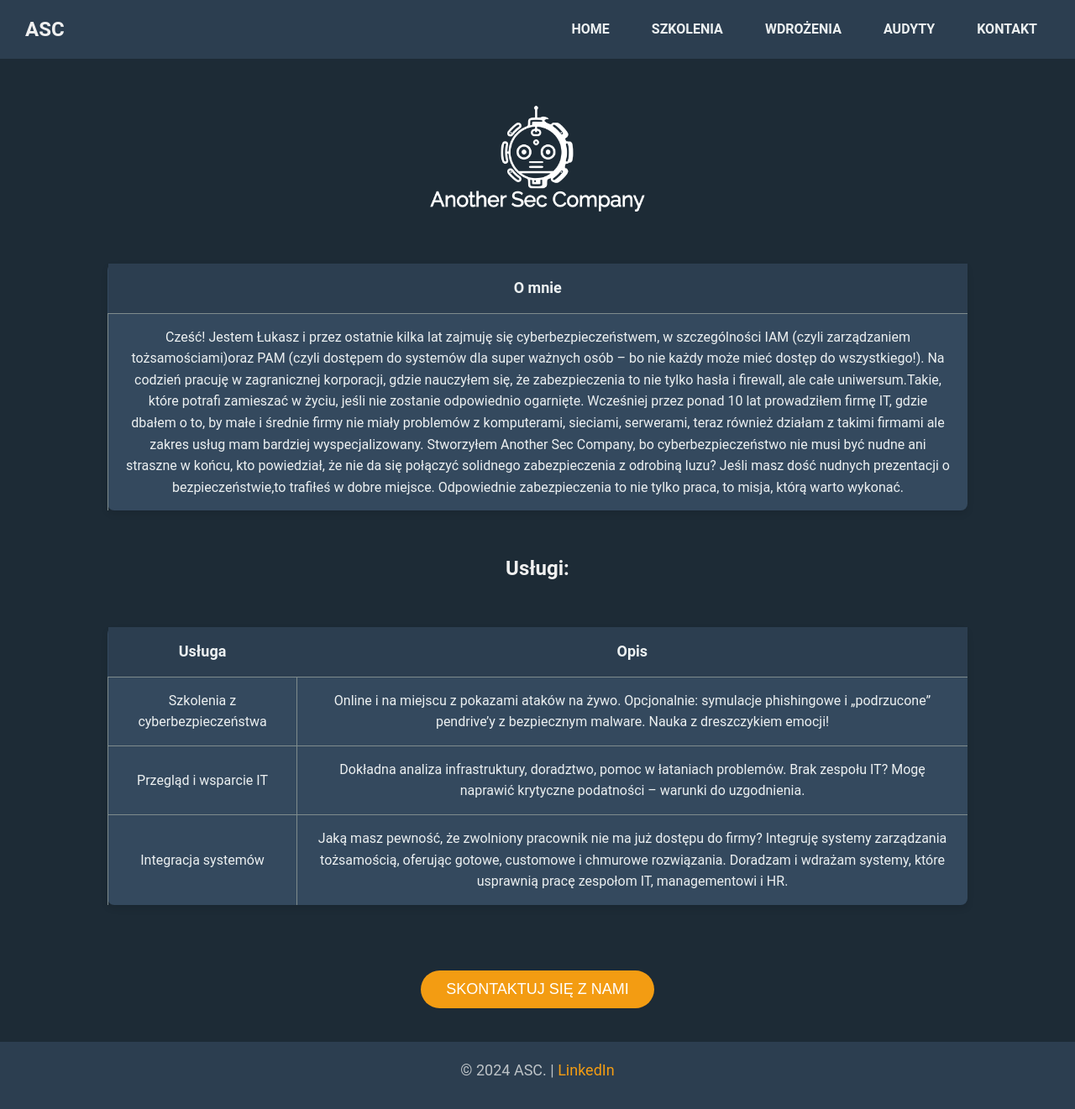
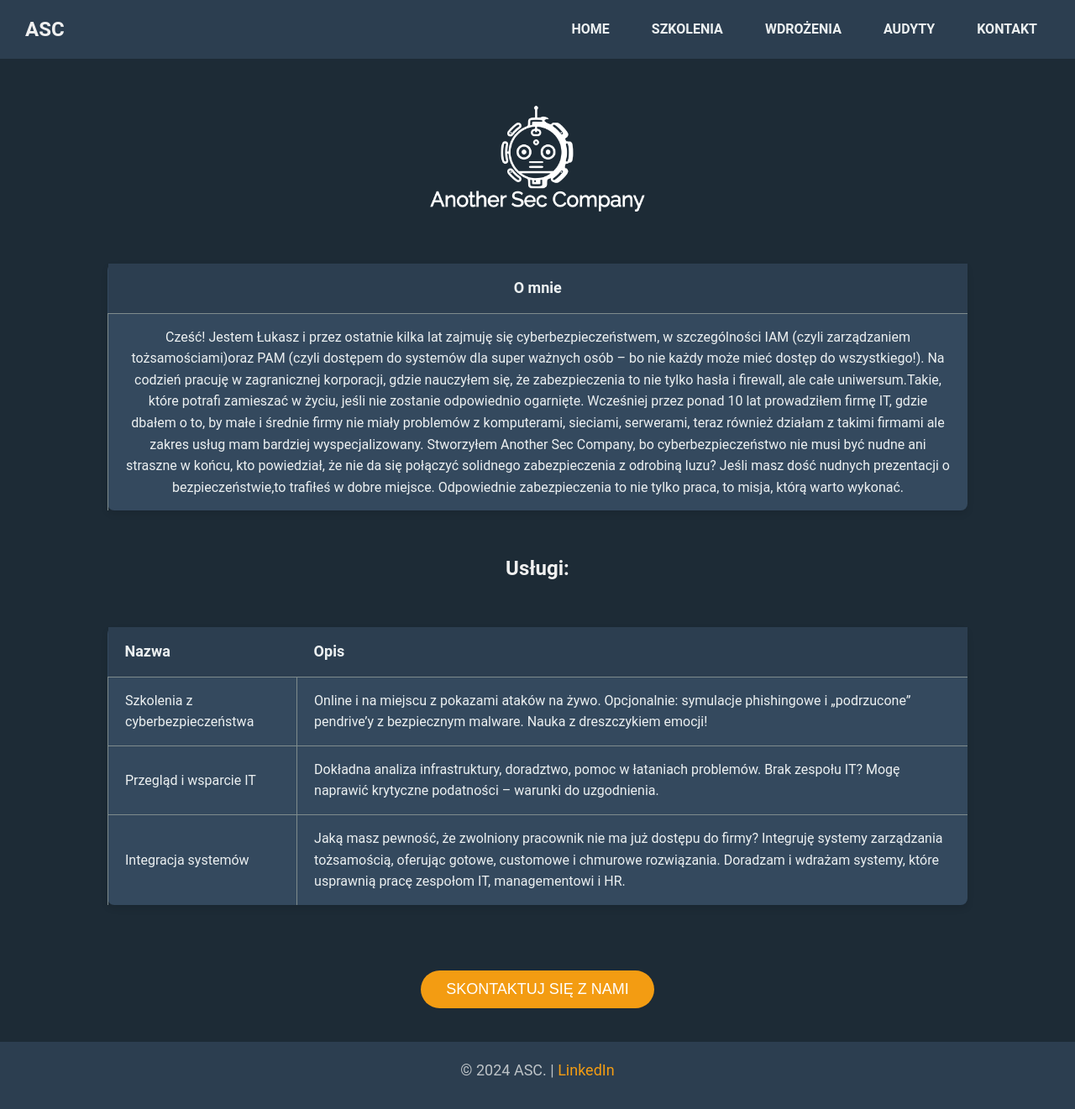
Before and after one commit to dadmins1984/Web, a Jekyll site: the page built from index.md, in a window 1280 px wide and 1321 px high. Shown: the whole window at 84% size. Built offline with Jekyll 4.4.1, drawn with Linux system fonts in a browser that asks for light colours.

Commit message:
gsdgsdggf

```diff
--- a/index.md
+++ b/index.md
@@ -6,14 +6,14 @@ title: "Main."
 ![Logo]({{ site.logo }}){: .responsive-logo }
 
 | **O mnie** |
-|:-----------:|
+|:----------:|
 |Cześć! Jestem Łukasz i przez ostatnie kilka lat zajmuję się cyberbezpieczeństwem, w szczególności IAM (czyli zarządzaniem tożsamościami)oraz PAM (czyli dostępem do systemów dla super ważnych osób – bo nie każdy może mieć dostęp do wszystkiego!). Na codzień pracuję w zagranicznej korporacji, gdzie nauczyłem się, że zabezpieczenia to nie tylko hasła i firewall, ale całe uniwersum.Takie, które potrafi zamieszać w życiu, jeśli nie zostanie odpowiednio ogarnięte. Wcześniej przez ponad 10 lat prowadziłem firmę IT, gdzie dbałem o to, by małe i średnie firmy nie miały problemów z komputerami, sieciami, serwerami, teraz również działam z takimi firmami ale zakres usług mam bardziej wyspecjalizowany. Stworzyłem Another Sec Company, bo cyberbezpieczeństwo nie musi być nudne ani straszne w końcu, kto powiedział, że nie da się połączyć solidnego zabezpieczenia z odrobiną luzu? Jeśli masz dość nudnych prezentacji o bezpieczeństwie,to trafiłeś w dobre miejsce. Odpowiednie zabezpieczenia to nie tylko praca, to misja, którą warto wykonać.|
 
 
 ## Usługi:
 
-| **Usługa** | **Opis** |
-|:----------:|:--------:|
+| **Nazwa** | **Opis** |
+|:----------|:---------|
 |Szkolenia z cyberbezpieczeństwa|Online i na miejscu z pokazami ataków na żywo. Opcjonalnie: symulacje phishingowe i „podrzucone” pendrive’y z bezpiecznym malware. Nauka z dreszczykiem emocji!|
 |Przegląd i wsparcie IT|Dokładna analiza infrastruktury, doradztwo, pomoc w łataniach problemów. Brak zespołu IT? Mogę naprawić krytyczne podatności – warunki do uzgodnienia.|
 |Integracja systemów|Jaką masz pewność, że zwolniony pracownik nie ma już dostępu do firmy? Integruję systemy zarządzania tożsamością, oferując gotowe, customowe i chmurowe rozwiązania. Doradzam i wdrażam systemy, które usprawnią pracę zespołom IT, managementowi i HR.|
```
